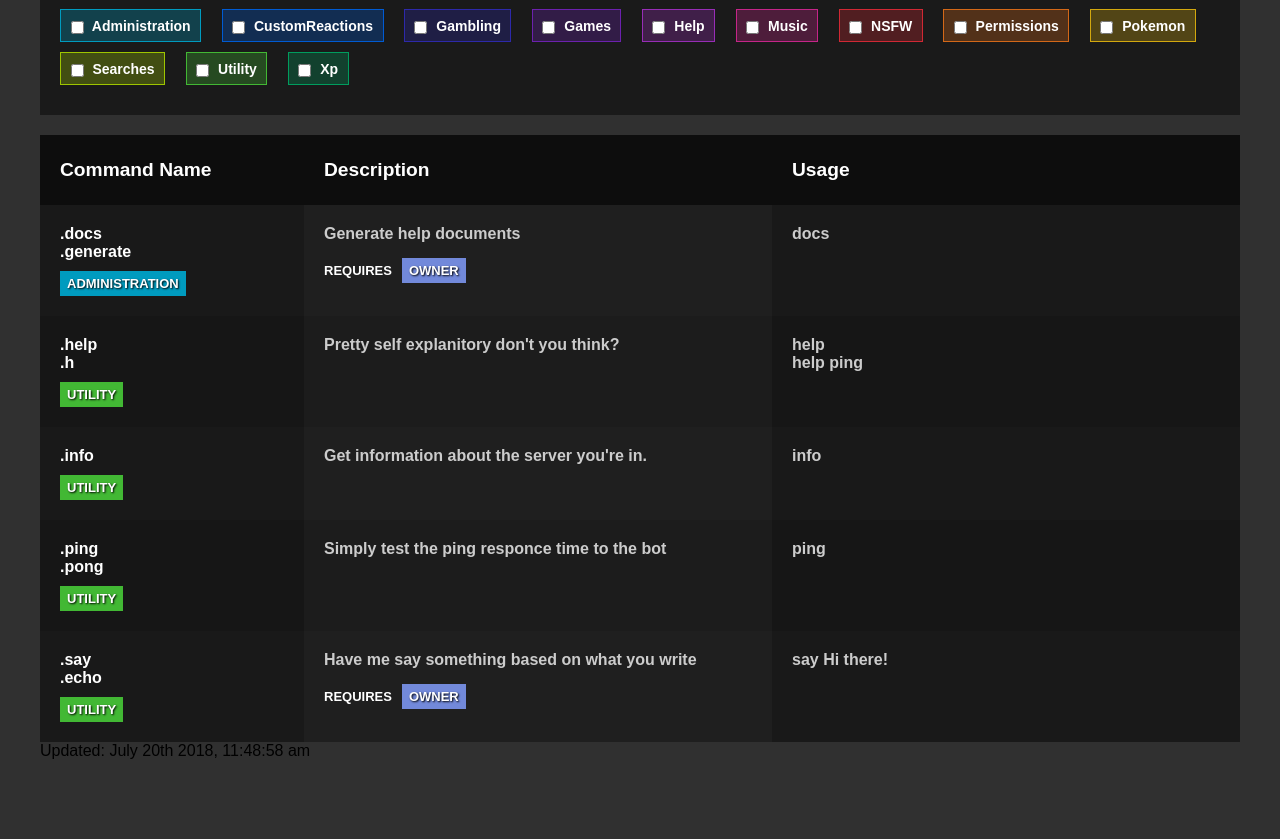
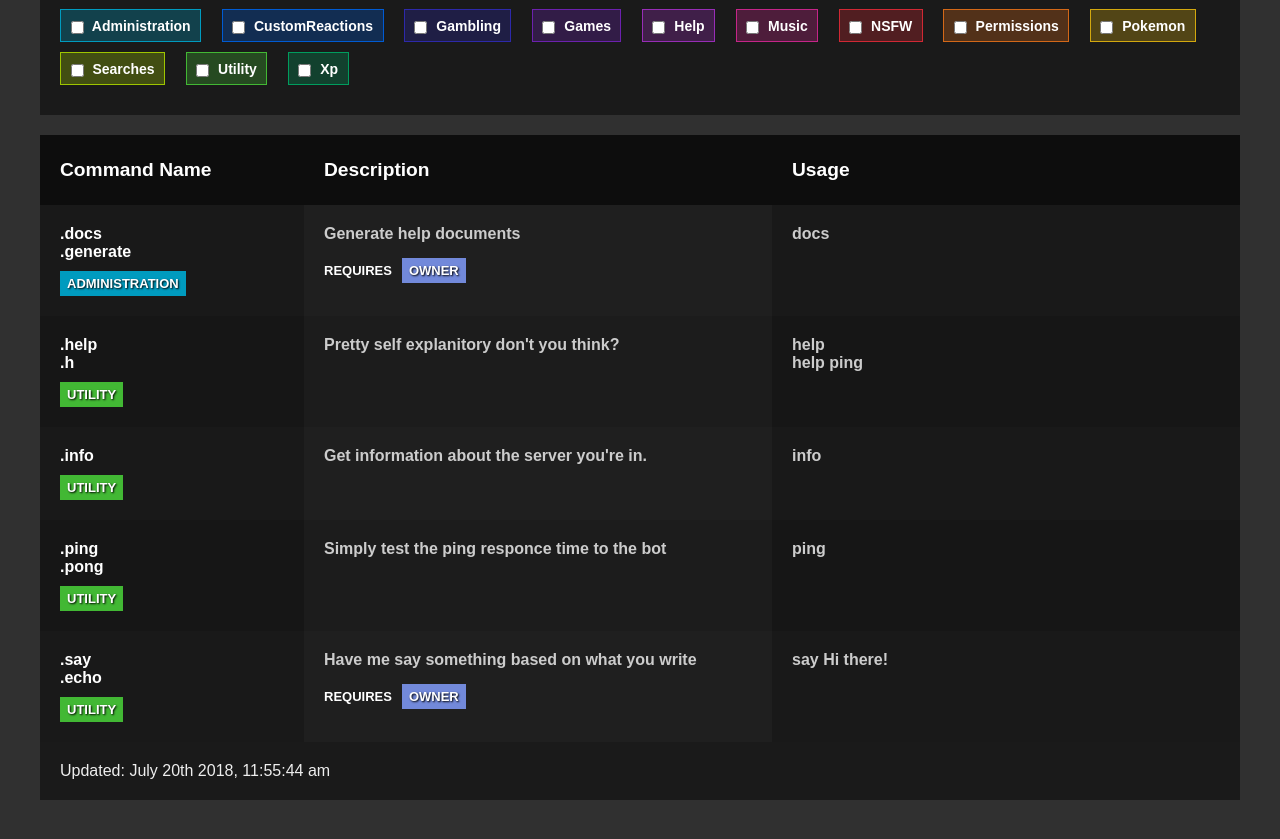
Before and after one commit to zfbx/Yuno-v3, a website: page docs/index.html in a window 1280 px wide. Shown: the part 99-938 px from the top of the page. Before the commit the page ends 899 px from the top, so only its background shows below. Drawn offline with nearby package versions, Linux system fonts and the light colour scheme.

Commit message:
cleaned up the style of the site documents

```diff
--- a/docs/index.html
+++ b/docs/index.html
@@ -44,8 +44,8 @@
             <div class="description"><section>Have me say something based on what you write</section><section class="description-warning"><span>Requires</span><section class="required-permissions"><span class="permission">Owner</span></section></section></div><div class="usage"><span class="cell-parts"><span class="cell-part">say Hi there!</span></span></div></div>
 
         </div>
-        <div class="info">
-            Updated: July 20th 2018, 11:48:58 am
+        <div class="modules" style="color: #eeeeee">
+            Updated: July 20th 2018, 11:55:44 am
         </div>
     </div>
 
```
Also changed, not shown: docs/CmdListTemplate.html (+1 -1 lines).
